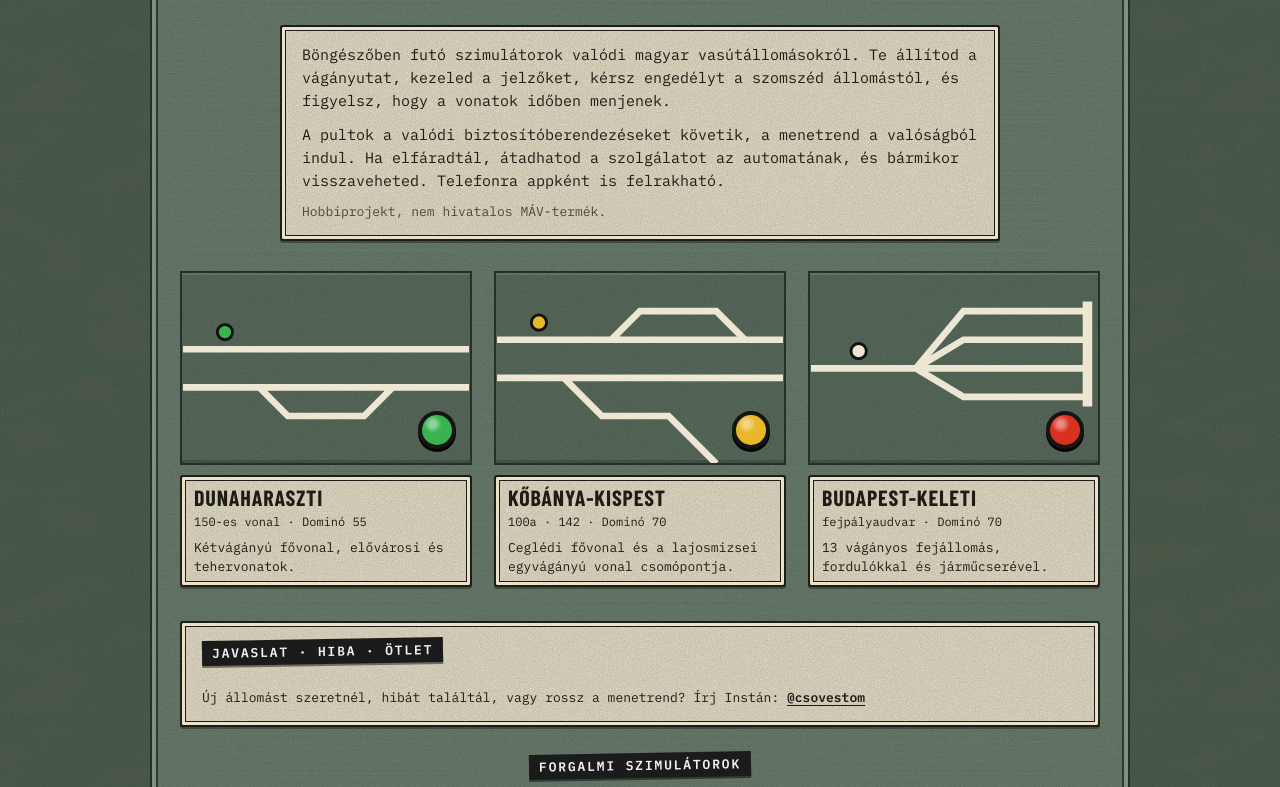
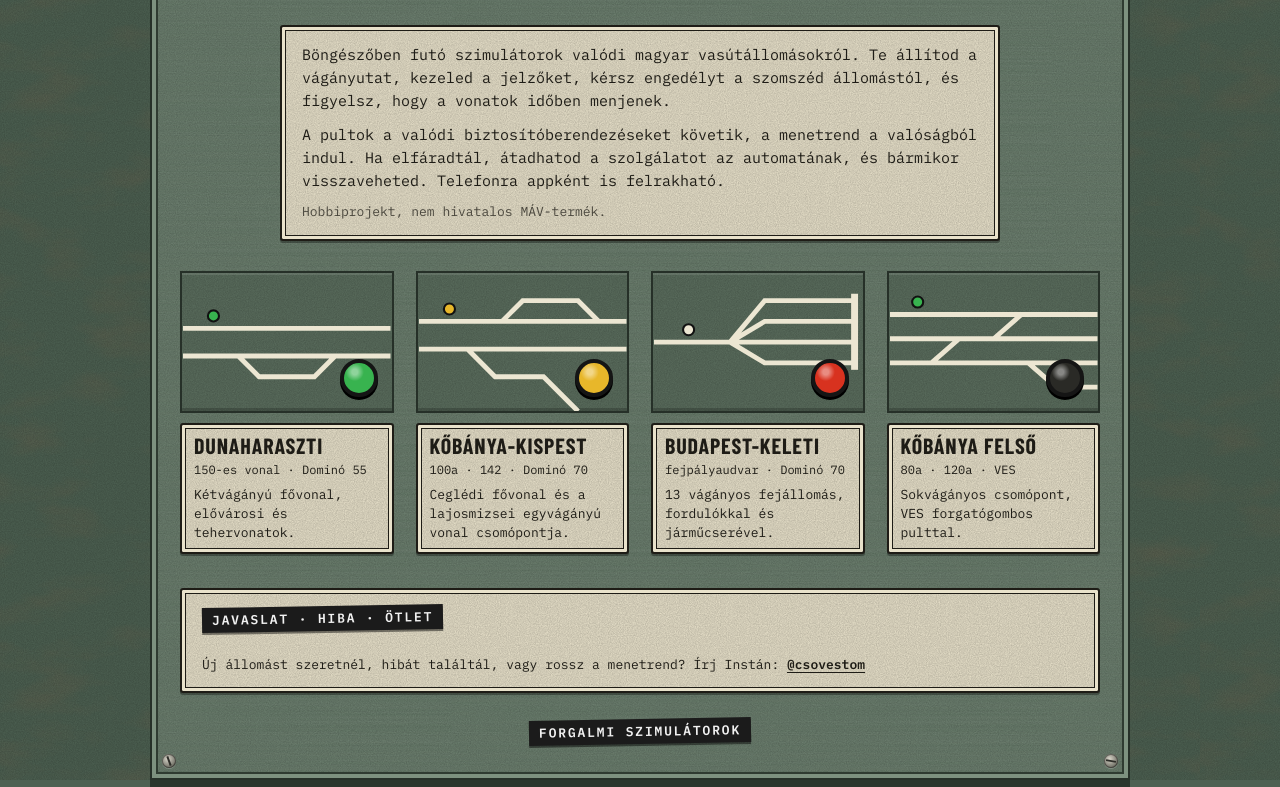
Before and after one commit to csovestom/forgalmi-szimulatorok, a plain HTML site: page index.html in a window 1280 px wide. Shown: the part 422-1209 px from the top of the page. Drawn offline with nearby package versions, Linux system fonts and the light colour scheme.

Commit message:
Kőbánya felső hozzáadva
Co-Authored-By: Claude Opus 5.5 <noreply@anthropic.com>
Claude-Session: https://claude.ai/code/session_01FLG2AvHgRQjes8EMMERBa1

```diff
--- a/index.html
+++ b/index.html
@@ -66,7 +66,7 @@ header p{margin:0;font-size:13px}
 .intro p{margin:0 0 10px}
 .intro p:last-child{margin:0;font-size:13px;opacity:.75}
 
-.row{display:grid;grid-template-columns:repeat(3,1fr);gap:22px;margin-top:30px}
+.row{display:grid;grid-template-columns:repeat(4,1fr);gap:22px;margin-top:30px}
 .el{display:block;text-decoration:none;color:var(--track)}
 .el .face{
   position:relative;aspect-ratio:3/2;
@@ -98,6 +98,7 @@ header p{margin:0;font-size:13px}
 
 footer{margin-top:26px;text-align:center}
 
+@media (max-width:1100px){.row{grid-template-columns:repeat(2,1fr)}}
 @media (max-width:760px){
   .cabinet{margin:0;padding:28px 16px;border-left:0;border-right:0}
   .row{grid-template-columns:1fr}
@@ -150,6 +151,10 @@ footer{margin-top:26px;text-align:center}
       <div class="face"><svg viewBox="0 0 300 200"><g fill="none" stroke="currentColor" stroke-width="7"><path d="M0 100H110M110 100L160 40H290M110 100L160 70H290M110 100H290M110 100L160 130H290"/><path d="M290 30V140" stroke-width="10"/></g><circle cx="50" cy="82" r="8" fill="#ece6d2" stroke="#111" stroke-width="3"/></svg><i class="knob" style="--c:#d8321f"></i></div>
       <div class="tag enamel"><b>Budapest-Keleti</b><span>fejpályaudvar · Dominó 70</span><p>13 vágányos fejállomás, fordulókkal és járműcserével.</p></div>
     </a>
+    <a class="el" href="https://csovestom.github.io/kobanya-felso/">
+      <div class="face"><svg viewBox="0 0 300 200"><g fill="none" stroke="currentColor" stroke-width="7"><path d="M0 60H300M0 95H300M0 130H300M60 130L100 95M150 95L190 60M200 130L240 165H300"/></g><circle cx="40" cy="42" r="8" fill="#38b34f" stroke="#111" stroke-width="3"/></svg><i class="knob" style="--c:#2a2a26"></i></div>
+      <div class="tag enamel"><b>Kőbánya felső</b><span>80a · 120a · VES</span><p>Sokvágányos csomópont, VES forgatógombos pulttal.</p></div>
+    </a>
   </div>
 
   <div class="contact enamel">
```
